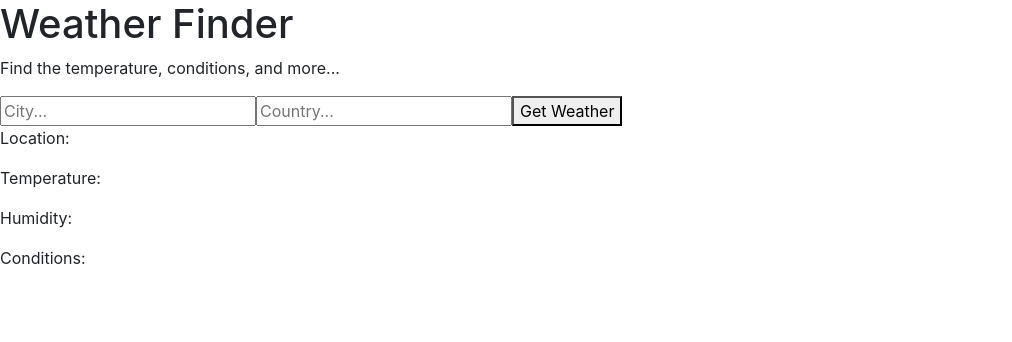
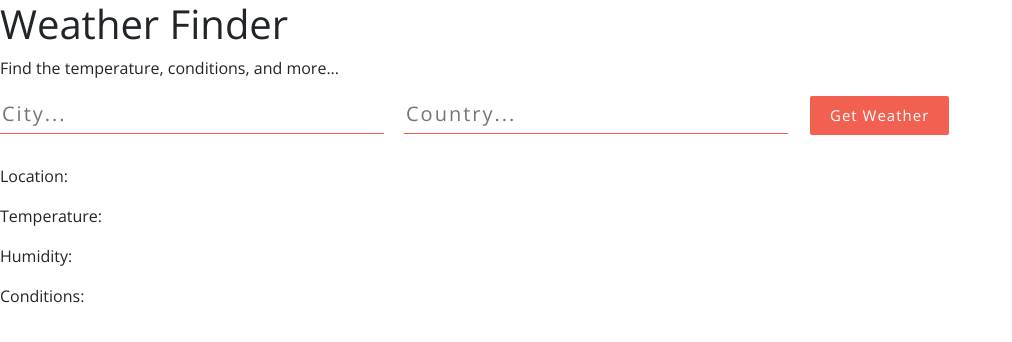
Before and after one commit to vyeung/ReactJS-Weather-App, a React (Create React App) app: page / in a window 1280 px wide. Shown: the top 342 px of the page, without its empty margins (0-1012 px from the left). Built offline with nearby package versions, Linux system fonts and the light colour scheme.

Commit message:
added App.css code

```diff
--- a/src/App.css
+++ b/src/App.css
@@ -1,28 +1,127 @@
-.App {
-  text-align: center;
+@import url('https://fonts.googleapis.com/css?family=Merriweather:100,200,300,300i,400,400i,700');
+@import url('https://fonts.googleapis.com/css?family=Roboto+Slab:400,700');
+@import url('https://fonts.googleapis.com/css?family=Open+Sans:300,400');
+
+body {
+  font-family: "Open Sans", serif;
 }
 
-.App-logo {
-  animation: App-logo-spin infinite 20s linear;
-  height: 80px;
+.wrapper {
+  background: linear-gradient(to right, #e67e22, #e74c3c);
+  height: 100vh;
+  display: flex;
+  justify-content: center;
+  align-items: center;
 }
 
-.App-header {
-  background-color: #222;
-  height: 150px;
-  padding: 20px;
-  color: white;
+.main {
+  height: 90vh;
+  background: #fff;
+  box-shadow: 0px 13px 40px -13px rgba(0,0,0,0.75);
+  width: 80%;
+  margin: 0 auto;
 }
 
-.App-title {
-  font-size: 1.5em;
+.title-container {
+  height: 90vh;
+  background: url("bg.jpg") center center no-repeat;
+  background-size: cover;
+  display: flex;
+  align-items: center;
+  justify-content: center;
+  text-align: center;
+  color: #000;
 }
 
-.App-intro {
-  font-size: large;
+.title-container__title {
+  font-size: 50px;
+  letter-spacing: 2px;
+  line-height: 1.3;
+  font-family: 'Roboto Slab', serif;
 }
 
-@keyframes App-logo-spin {
-  from { transform: rotate(0deg); }
-  to { transform: rotate(360deg); }
+.title-container__subtitle {
+  font-style: italic;
+  font-weight: 100;
+  letter-spacing: 1px;
+  line-height: 1.5;
+  font-family: "Merriweather", serif;
 }
+
+.form-container {
+  background-color: #2c3e50;
+  height: 90vh;
+  padding-top: 100px;
+  padding-left: 50px;
+}
+
+input[type="text"] {
+  background-color: transparent;
+  border: 0;
+  border-bottom: solid 1px #f16051;
+  width: 30%;
+  padding-bottom: 4px;
+  color: #fff !important;
+  font-weight: lighter;
+  letter-spacing: 2px;
+  margin-bottom: 30px;
+  margin-right: 20px;
+  font-size: 20px;
+}
+
+input[type="text"] {
+    outline: none;
+}
+
+input:-webkit-autofill {
+    -webkit-box-shadow: 0 0 0 30px #2c3e50 inset;
+    -webkit-text-fill-color: #fff !important;
+}
+
+button {
+  border: 0;
+  padding: 8px 20px;
+  margin: 0 2px;
+  border-radius: 2px;
+  font-weight: lighter;
+  letter-spacing: 1px;
+  font-size: 15px;
+  cursor: pointer;
+  background-color: #f16051;
+  color: #fff;
+  font-weight: 100;
+}
+
+button:active {
+  outline: none;
+}
+
+.weather__info {
+  width: 60%;
+  font-size: 20px;
+  font-weight: 200;
+  letter-spacing: 2px;
+}
+
+.weather__key {
+  color: #f16051;
+  border-bottom: solid 2px rgba(255,255,255,0.06);
+  padding: 20px 0 20px 0;
+  font-weight: 400;
+}
+
+.weather__key:last-child {
+  border: 0;
+}
+
+.weather__value {
+  color: #fff;
+  font-weight: 200;
+}
+
+.weather__error {
+  color: #f16051;
+  font-size: 20px;
+  letter-spacing: 1px;
+  font-weight: 200;
+}
--- a/src/index.js
+++ b/src/index.js
@@ -4,6 +4,7 @@
 import App from './App';
 import registerServiceWorker from './registerServiceWorker';
 import "bootstrap/dist/css/bootstrap.min.css";
+import "./App.css";
 
 ReactDOM.render(<App />, document.getElementById('root'));
 registerServiceWorker();
```
Also changed, not shown: src/bg.jpg (added).
